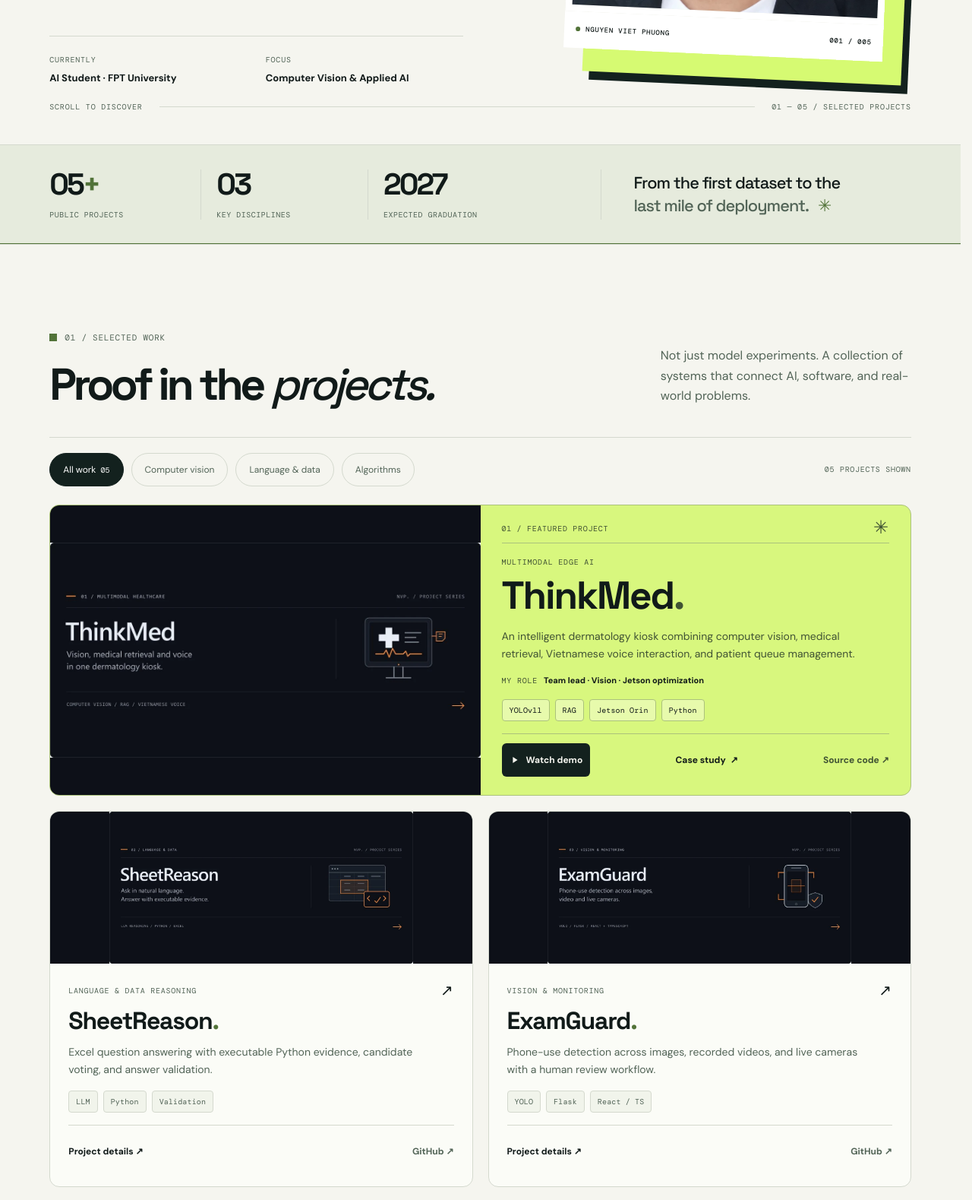
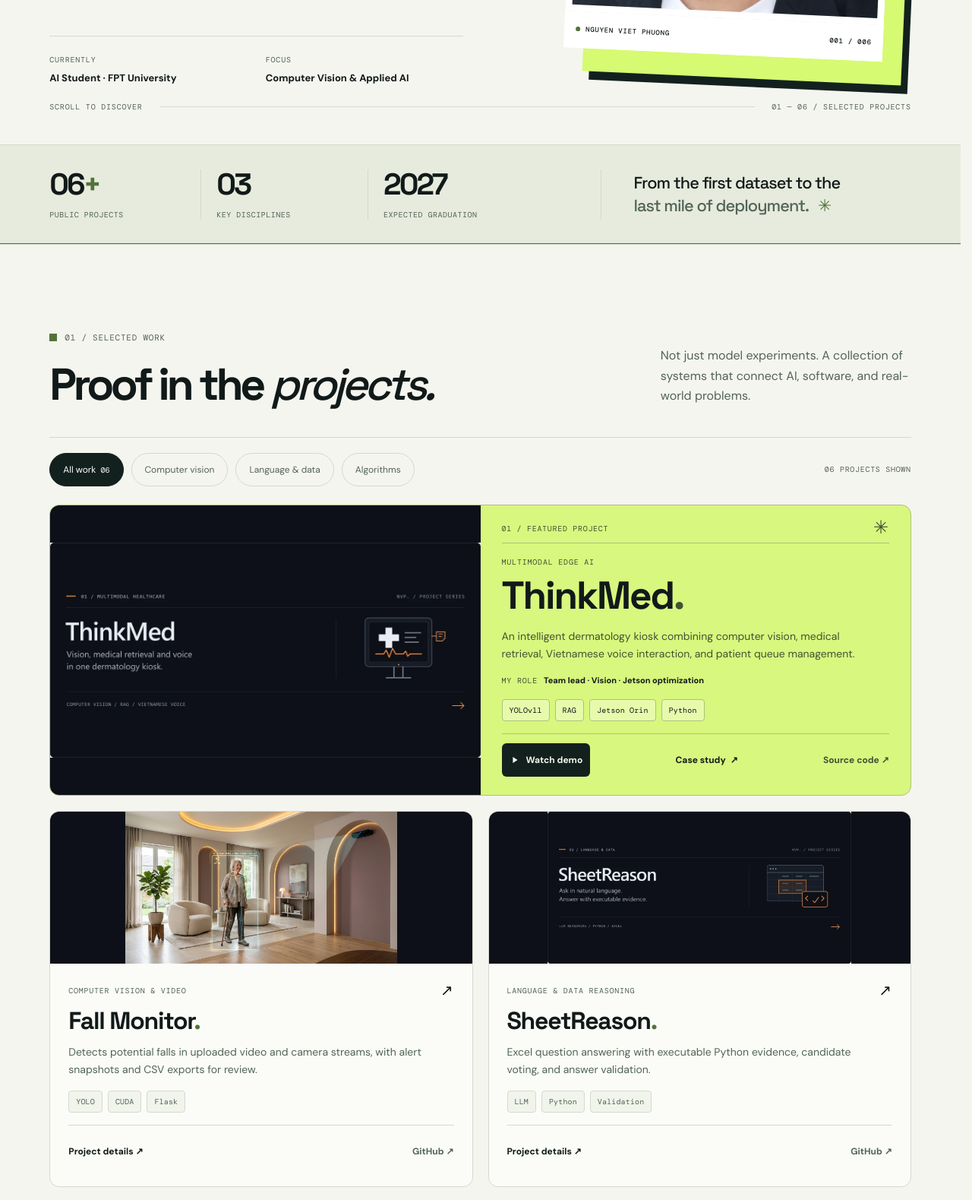
Before and after one commit to VPhunggggg/VPhunggggg.github.io, a plain HTML site: page index.html in a window 1280 px wide. Shown: the part 680-2259 px from the top of the page at 76% size. Drawn offline with nearby package versions, Linux system fonts and the light colour scheme.

Commit message:
Showcase Fall Monitor in my portfolio

```diff
--- a/index.html
+++ b/index.html
@@ -31,7 +31,7 @@
         <span class="brand-copy">NGUYEN VIET PHUONG <small>AI / ML PORTFOLIO</small></span>
       </a>
       <div class="nav-links" id="nav-links">
-        <a href="#work">Work <span class="nav-counter">05</span></a>
+        <a href="#work">Work <span class="nav-counter">06</span></a>
         <a href="#expertise">Expertise</a>
         <a href="#approach">Approach</a>
         <a href="#about">About</a>
@@ -65,18 +65,18 @@
         <div class="visual-grid" aria-hidden="true"></div>
         <div class="portrait-wrap">
           <img class="portrait" src="assets/phuong-portrait.webp" alt="Portrait of Nguyen Viet Phuong" width="858" height="1832" fetchpriority="high">
-          <div class="portrait-footer"><span><i aria-hidden="true"></i> NGUYEN VIET PHUONG</span><span>001 / 005</span></div>
+          <div class="portrait-footer"><span><i aria-hidden="true"></i> NGUYEN VIET PHUONG</span><span>001 / 006</span></div>
         </div>
         <div class="photo-sticker" aria-hidden="true"><span>IDEAS</span><span>→</span><span>IMPACT</span></div>
         <div class="corner-note">BASED IN<br>CAN THO, VN <span>↗</span></div>
         <div class="orbit-art" aria-hidden="true"><span>✳</span></div>
       </div>
-      <div class="hero-baseline"><span>SCROLL TO DISCOVER</span><span class="scroll-line" aria-hidden="true"></span><span>01 — 05 / SELECTED PROJECTS</span></div>
+      <div class="hero-baseline"><span>SCROLL TO DISCOVER</span><span class="scroll-line" aria-hidden="true"></span><span>01 — 06 / SELECTED PROJECTS</span></div>
     </section>
 
     <section class="numbers-strip" aria-label="Portfolio at a glance">
       <div class="shell numbers-grid">
-        <div><strong>05<span>+</span></strong><span>PUBLIC PROJECTS</span></div>
+        <div><strong>06<span>+</span></strong><span>PUBLIC PROJECTS</span></div>
         <div><strong>03</strong><span>KEY DISCIPLINES</span></div>
         <div><strong>2027</strong><span>EXPECTED GRADUATION</span></div>
         <p>From the first dataset to the<br><em>last mile of deployment.</em> <span aria-hidden="true">✳</span></p>
@@ -90,14 +90,14 @@
       </div>
       <div class="filter-bar" role="group" aria-label="Filter projects">
         <div class="filters">
-          <button type="button" class="filter active" data-filter="all" aria-pressed="true">All work <span>05</span></button>
+          <button type="button" class="filter active" data-filter="all" aria-pressed="true">All work <span>06</span></button>
           <button type="button" class="filter" data-filter="vision" aria-pressed="false">Computer vision</button>
           <button type="button" class="filter" data-filter="language" aria-pressed="false">Language & data</button>
           <button type="button" class="filter" data-filter="algorithms" aria-pressed="false">Algorithms</button>
         </div>
-        <span class="results-label" aria-live="polite" aria-atomic="true"><span id="project-count">05</span> PROJECTS SHOWN</span>
+        <span class="results-label" aria-live="polite" aria-atomic="true"><span id="project-count">06</span> PROJECTS SHOWN</span>
       </div>
-      <div class="projects-grid" data-count="5">
+      <div class="projects-grid" data-count="6">
         <article class="project-card project-feature" data-category="vision language" data-project="thinkmed">
           <div class="project-art feature-art"><img src="assets/thinkmed-linkedin.webp" alt="ThinkMed — project cover from LinkedIn Featured" loading="lazy" width="1280" height="640"></div>
           <div class="project-info"><div class="project-overline"><span>01 / FEATURED PROJECT</span><span class="overline-glyph">✳</span></div>
@@ -110,6 +110,10 @@
           </div>
         </article>
 
+        <article class="project-card" id="fall-monitor" data-category="vision" data-project="fallmonitor">
+          <div class="project-art"><img src="assets/fall-monitor.jpg" alt="Concept illustration for the Fall Monitor project" loading="lazy" width="1376" height="768"></div>
+          <div class="project-info"><div class="project-type">COMPUTER VISION &amp; VIDEO <span>↗</span></div><h3>Fall Monitor<span class="project-period">.</span></h3><p>Detects potential falls in uploaded video and camera streams, with alert snapshots and CSV exports for review.</p><div class="tags"><span>YOLO</span><span>CUDA</span><span>Flask</span></div><div class="project-links"><button class="text-link" type="button" data-open-project="fallmonitor">Project details ↗</button><a href="https://github.com/VPhunggggg/fall-monitor" target="_blank" rel="noopener noreferrer">GitHub ↗</a></div></div>
+        </article>
         <article class="project-card" data-category="language" data-project="sheetreason">
           <div class="project-art art-sheet"><img src="assets/sheetreason-linkedin.webp" alt="SheetReason — project cover from LinkedIn Featured" loading="lazy" width="1280" height="640"></div>
           <div class="project-info"><div class="project-type">LANGUAGE & DATA REASONING <span>↗</span></div><h3>SheetReason<span class="project-period">.</span></h3><p>Excel question answering with executable Python evidence, candidate voting, and answer validation.</p><div class="tags"><span>LLM</span><span>Python</span><span>Validation</span></div><div class="project-links"><button class="text-link" type="button" data-open-project="sheetreason">Project details ↗</button><a href="https://github.com/VPhunggggg/sheetreason-excel-qa" target="_blank" rel="noopener noreferrer">GitHub ↗</a></div></div>
@@ -127,7 +131,7 @@
           <div class="project-info"><div class="project-type">SEARCH & STRATEGY <span>↗</span></div><h3>Chess Edition<span class="project-period">.</span></h3><p>An offline chess game featuring a custom Negamax and alpha-beta AI engine, hints, and difficulty levels.</p><div class="tags"><span>Python</span><span>Pygame</span><span>Alpha-beta</span></div><div class="project-links"><button class="text-link" type="button" data-open-project="chess">Project details ↗</button><a href="https://github.com/VPhunggggg/chess-edition-ai" target="_blank" rel="noopener noreferrer">GitHub ↗</a></div></div>
         </article>
       </div>
-      <div class="all-repos"><span>THAT'S THE SELECTED FIVE.</span><a class="link-arrow" href="https://github.com/VPhunggggg?tab=repositories" target="_blank" rel="noopener noreferrer">See all repositories <span aria-hidden="true">↗</span></a></div>
+      <div class="all-repos"><a class="link-arrow" href="https://github.com/VPhunggggg?tab=repositories" target="_blank" rel="noopener noreferrer">See all repositories <span aria-hidden="true">↗</span></a></div>
     </section>
 
     <section class="expertise-section section" id="expertise" aria-labelledby="expertise-title"><div class="shell">
--- a/script.js
+++ b/script.js
@@ -15,6 +15,14 @@ const projects = {
     approach:'Generate candidate analysis paths, execute Python to obtain evidence, validate answer formatting, and compare candidates before returning a response.',
     tags:['LLM','Excel','Python','Validation','Candidate voting'],
     url:'https://github.com/VPhunggggg/sheetreason-excel-qa'
+  },
+  fallmonitor: {
+    type:'COMPUTER VISION & VIDEO', title:'Fall Monitor',
+    lead:'A local fall detection prototype for uploaded clips, webcams and IP camera streams.',
+    challenge:'A single frame can confuse a fall with an everyday movement. Alerts need context so someone can review what happened.',
+    approach:'Run YOLO inference on an NVIDIA GPU, confirm detections over a time window, and present alerts with snapshots and annotated video. Flask serves the local dashboard and CSV exports.',
+    tags:['Python','YOLO','PyTorch','CUDA','OpenCV','Flask','RTSP'],
+    url:'https://github.com/VPhunggggg/fall-monitor'
   },
   examguard: {
     type:'VISION & MONITORING', title:'ExamGuard',
```
Also changed, not shown: assets/fall-monitor.jpg (added), 2 other files.
